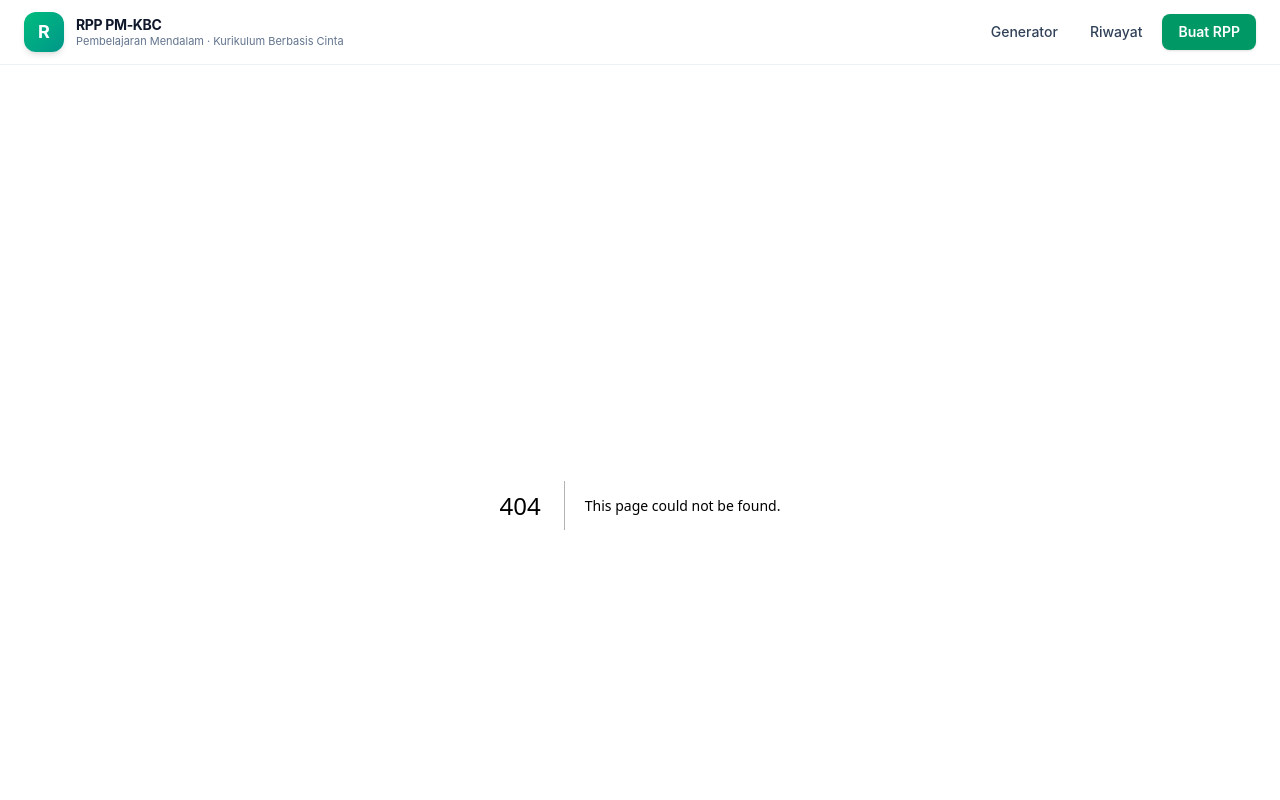
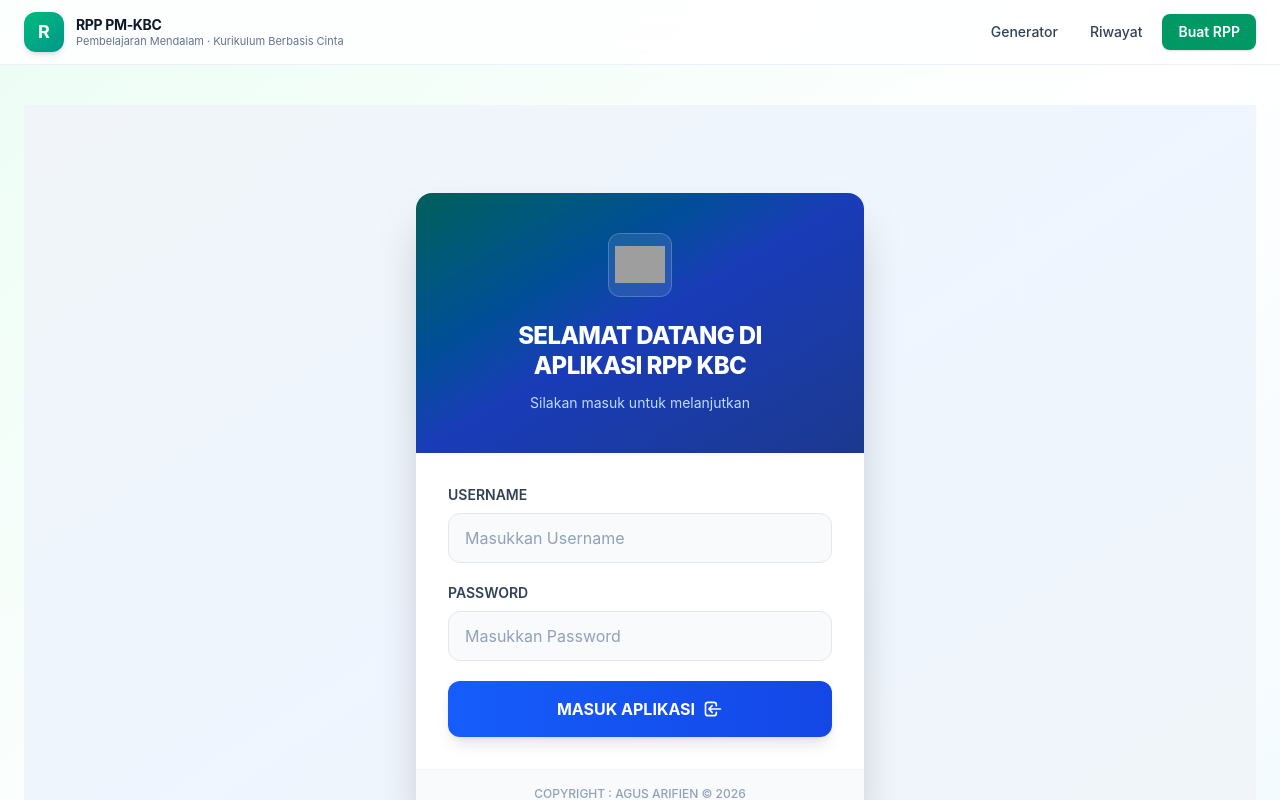
Before and after one commit to rpp-min1ciamis/rpp-pm-kbc, a Next.js app: page /login in a window 1280 px wide. Before the commit this address had no page. Shown: the top 800 px of the page. Built offline with nearby package versions, Linux system fonts and the light colour scheme; grey boxes are pictures that could not be loaded.

Commit message:
Create page.tsx

```diff
--- /dev/null
+++ b/src/app/login/page.tsx
@@ -0,0 +1,148 @@
+"use client";
+
+import { useEffect, useState } from "react";
+import { useRouter } from "next/navigation";
+
+const USERS = [
+  { username: "admin", password: "admin123", nama: "Administrator" },
+  { username: "guru", password: "guru123", nama: "Guru Madrasah" },
+];
+
+export default function LoginPage() {
+  const router = useRouter();
+  const [username, setUsername] = useState("");
+  const [password, setPassword] = useState("");
+  const [error, setError] = useState("");
+  const [loading, setLoading] = useState(false);
+  const [logo, setLogo] = useState<string>("");
+  const [namaMadrasah, setNamaMadrasah] = useState<string>("MIN 1 CIAMIS");
+
+  useEffect(() => {
+    const stored = localStorage.getItem("rpp-settings");
+    if (stored) {
+      try {
+        const s = JSON.parse(stored);
+        if (s.logo) setLogo(s.logo);
+        if (s.namaMadrasah) setNamaMadrasah(s.namaMadrasah);
+      } catch {
+        // ignore
+      }
+    }
+  }, []);
+
+  function handleSubmit(e: React.FormEvent) {
+    e.preventDefault();
+    setError("");
+    setLoading(true);
+
+    setTimeout(() => {
+      const user = USERS.find((u) => u.username === username && u.password === password);
+      if (user) {
+        sessionStorage.setItem("user", JSON.stringify(user));
+        router.push("/dashboard");
+      } else {
+        setError("Username atau password salah!");
+      }
+      setLoading(false);
+    }, 500);
+  }
+
+  return (
+    <div className="min-h-screen bg-gradient-to-br from-slate-100 via-blue-50 to-slate-100 flex items-center justify-center p-4">
+      <div className="w-full max-w-md bg-white rounded-2xl shadow-2xl overflow-hidden">
+        {/* Header */}
+        <div className="bg-gradient-to-br from-teal-800 via-blue-800 to-blue-900 px-8 py-10 text-center">
+          {/* Logos */}
+          <div className="flex items-center justify-center gap-4 mb-6">
+            {/* Logo Kemenag */}
+            <div className="w-16 h-16 bg-white/10 rounded-xl flex items-center justify-center backdrop-blur-sm border border-white/20 overflow-hidden p-1.5">
+              {/* eslint-disable-next-line @next/next/no-img-element */}
+              <img
+                src="https://freeimghost.com/images/2026/05/08/logo-kemenag60fceb73d13a9d39.png"
+                alt="Logo Kemenag"
+                className="max-w-full max-h-full object-contain"
+              />
+            </div>
+
+            {/* Logo Madrasah (custom upload, jika ada) */}
+            {logo && (
+              <div className="w-16 h-16 bg-white rounded-xl flex items-center justify-center border border-white/20 overflow-hidden p-1">
+                {/* eslint-disable-next-line @next/next/no-img-element */}
+                <img src={logo} alt="Logo Madrasah" className="max-w-full max-h-full object-contain" />
+              </div>
+            )}
+          </div>
+
+          <h1 className="text-white text-xl sm:text-2xl font-extrabold tracking-tight leading-tight">
+            SELAMAT DATANG DI<br />
+            APLIKASI RPP KBC
+          </h1>
+          <p className="text-blue-200 text-sm mt-3">
+            Silakan masuk untuk melanjutkan
+          </p>
+        </div>
+
+        {/* Form */}
+        <form onSubmit={handleSubmit} className="px-8 py-8 space-y-5">
+          <div>
+            <label className="block text-sm font-semibold text-slate-700 mb-2">
+              USERNAME
+            </label>
+            <input
+              type="text"
+              value={username}
+              onChange={(e) => setUsername(e.target.value)}
+              placeholder="Masukkan Username"
+              className="w-full px-4 py-3 bg-slate-50 border border-slate-200 rounded-xl text-slate-700 placeholder-slate-400 outline-none focus:ring-2 focus:ring-blue-500 focus:border-transparent transition"
+              required
+            />
+          </div>
+
+          <div>
+            <label className="block text-sm font-semibold text-slate-700 mb-2">
+              PASSWORD
+            </label>
+            <input
+              type="password"
+              value={password}
+              onChange={(e) => setPassword(e.target.value)}
+              placeholder="Masukkan Password"
+              className="w-full px-4 py-3 bg-slate-50 border border-slate-200 rounded-xl text-slate-700 placeholder-slate-400 outline-none focus:ring-2 focus:ring-blue-500 focus:border-transparent transition"
+              required
+            />
+          </div>
+
+          {error && (
+            <div className="px-4 py-3 bg-red-50 border border-red-200 rounded-xl text-sm text-red-700 font-medium">
+              {error}
+            </div>
+          )}
+
+          <button
+            type="submit"
+            disabled={loading}
+            className="w-full bg-gradient-to-r from-blue-600 to-blue-700 hover:from-blue-700 hover:to-blue-800 text-white font-bold py-4 rounded-xl shadow-lg hover:shadow-xl transition-all disabled:opacity-60 flex items-center justify-center gap-2"
+          >
+            {loading ? (
+              "Memproses..."
+            ) : (
+              <>
+                MASUK APLIKASI
+                <svg className="w-5 h-5" fill="none" stroke="currentColor" viewBox="0 0 24 24">
+                  <path strokeLinecap="round" strokeLinejoin="round" strokeWidth={2} d="M11 16l-4-4m0 0l4-4m-4 4h14m-5 4v1a3 3 0 01-3 3H6a3 3 0 01-3-3V7a3 3 0 013-3h7a3 3 0 013 3v1" />
+                </svg>
+              </>
+            )}
+          </button>
+        </form>
+
+        {/* Footer */}
+        <div className="px-8 py-4 bg-slate-50 border-t border-slate-100 text-center">
+          <p className="text-xs text-slate-400 font-medium">
+            COPYRIGHT : AGUS ARIFIEN © 2026
+          </p>
+        </div>
+      </div>
+    </div>
+  );
+}
```
